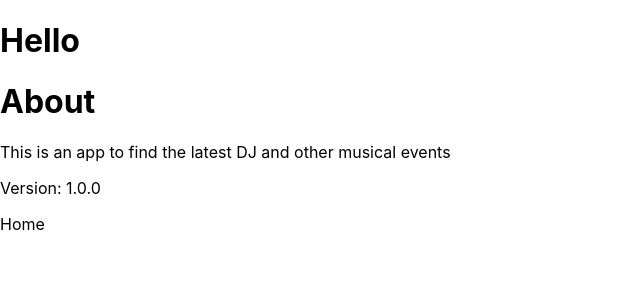
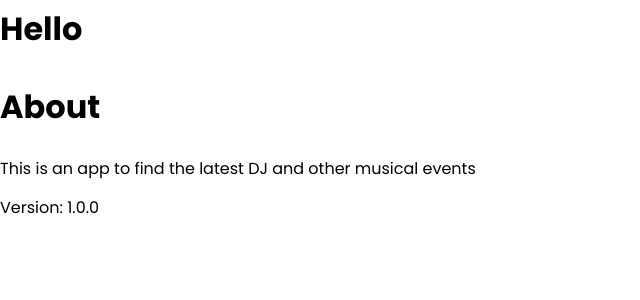
Before and after one commit to chay-chay/nextjs-dj-events, a Next.js app: page /about in a window 1280 px wide. Shown: the top 300 px of the page, without its empty margins (0-640 px from the left). Built offline with nearby package versions, Linux system fonts and the light colour scheme.

Commit message:
added global styles

```diff
--- a/pages/about.js
+++ b/pages/about.js
@@ -1,12 +1,14 @@
-import Link from 'next/link'
+// import Link from 'next/link'
+import Layout from '../components/Layout'
+
 
 export default function AboutPage() {
     return (
-        <div>
+        <Layout title='About DJ Events'>
             <h1>About</h1>
             <p>This is an app to find the latest DJ and other musical events</p>
             <p>Version: 1.0.0</p>
-            <Link href='/'>Home</Link>
-        </div>
+            {/* <Link href='/'>Home</Link> */}
+        </Layout>
     )
 }
--- a/styles/globals.css
+++ b/styles/globals.css
@@ -1,16 +1,66 @@
+@import url('https://fonts.googleapis.com/css2?family=Poppins:wght@300;400;500;600;700&display=swap');
+
+* {
+  box-sizing: border-box;
+  margin: 0;
+  padding: 0;
+}
+
 html,
 body {
-  padding: 0;
-  margin: 0;
-  font-family: -apple-system, BlinkMacSystemFont, Segoe UI, Roboto, Oxygen,
-    Ubuntu, Cantarell, Fira Sans, Droid Sans, Helvetica Neue, sans-serif;
+  font-family: 'Poppins', sans-serif;
+  line-height: 1.8;
 }
 
 a {
-  color: inherit;
   text-decoration: none;
+  color: steelblue;
 }
 
-* {
-  box-sizing: border-box;
+p {
+  margin: 10px 0;
 }
+
+h1 {
+  margin-bottom: 20px;
+}
+
+.btn {
+  display: inline-block;
+  background: red;
+  color: #fff;
+  padding: 10px 20px;
+  cursor: pointer;
+  border: 0;
+  border-radius: 5px;
+}
+
+.btn:hover {
+  opacity: 0.9;
+}
+
+.btn-secondary {
+  font: inherit;
+  font-size: 13px;
+  background: #000;
+  color: #fff !important;
+  border: 0;
+  border-radius: 5px;
+  padding: 5px 15px;
+  margin: 0 20px;
+  cursor: pointer;
+}
+
+.btn-secondary:hover {
+  opacity: 0.8;
+}
+
+.btn-icon {
+  display: flex;
+  align-items: center;
+  justify-content: center;
+}
+
+.btn-icon svg {
+  margin-right: 5px;
+}
```
